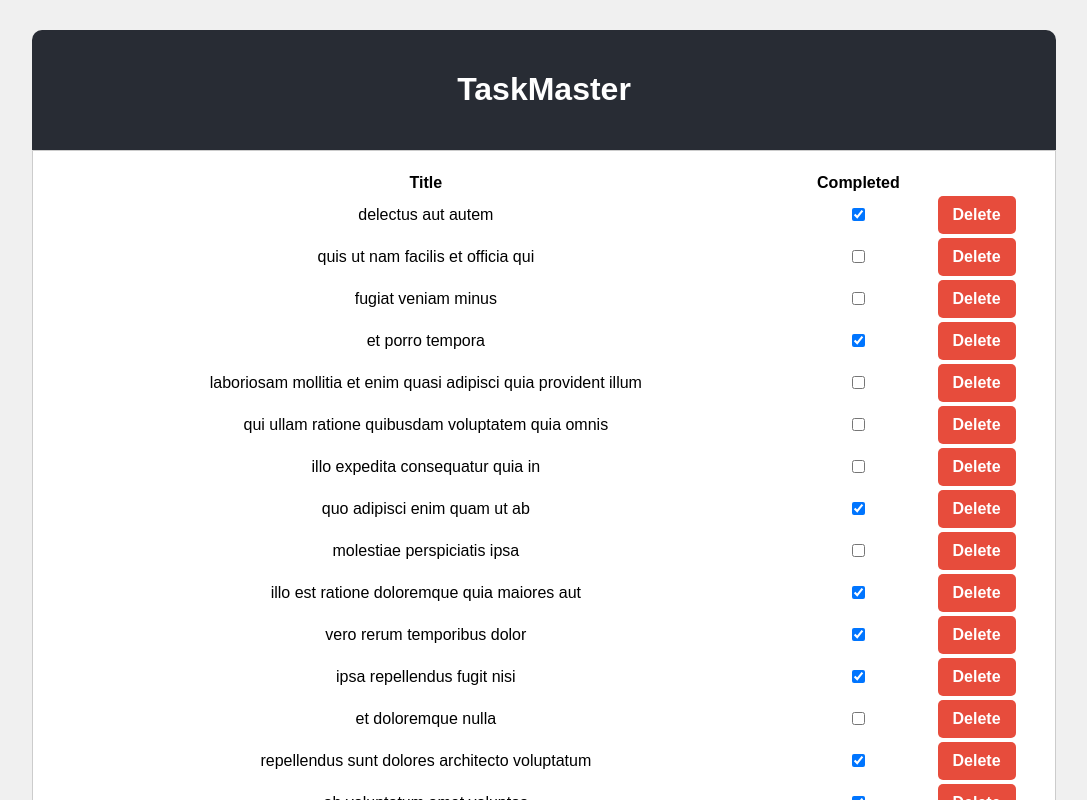
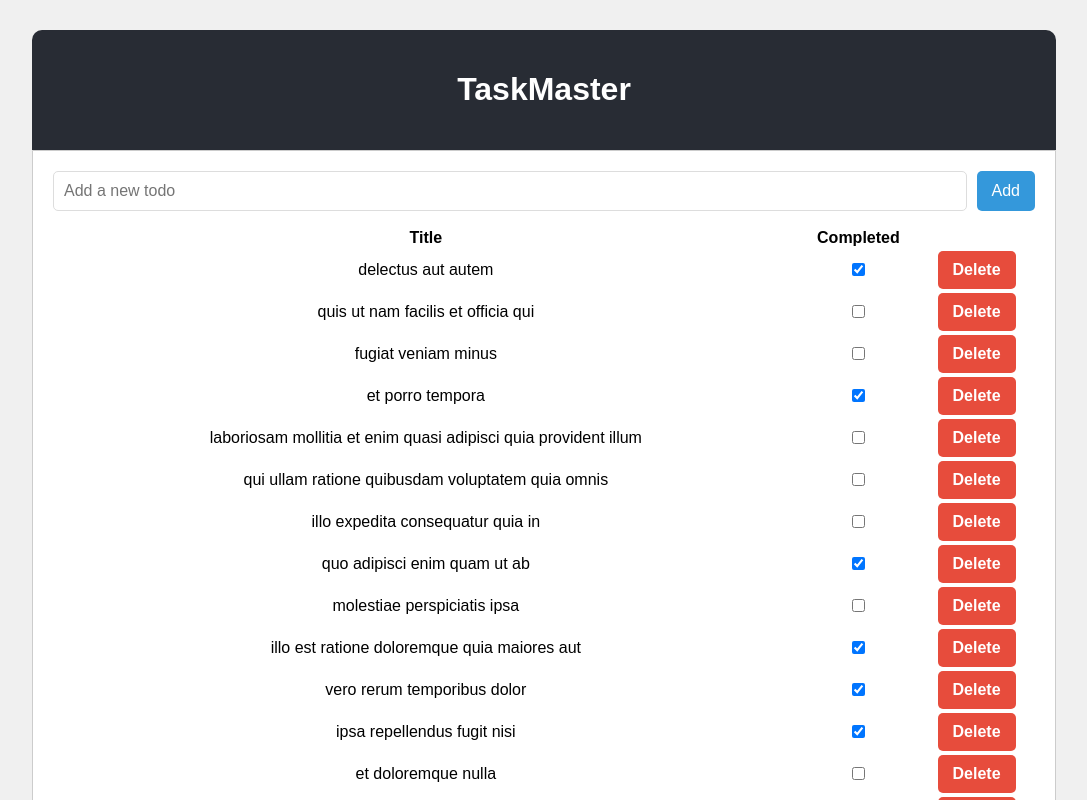
Before and after one commit to Etown-Computer-Science-Club/react-workshop, a React (Vite) app: page / in a window 1280 px wide. Shown: the top 800 px of the page, without its empty margins (96-1183 px from the left). Built offline with nearby package versions, Linux system fonts and the light colour scheme; data requests are answered from the project's data file.

Commit message:
Add functionality

```diff
--- a/src/App.css
+++ b/src/App.css
@@ -37,3 +37,32 @@ main {
     font-weight: 600;          /* Bold font weight */
     cursor: pointer;           /* Cursor changes to hand pointer on hover */
 }
+
+/* Container styling */
+.add-todo-container {
+    display: flex;           /* Arrange child elements in a row */
+    width: 100%;             /* Take up full width */
+    gap: 10px;               /* Space between input and button */
+    margin-bottom: 15px;     /* Add spacing between input and table */
+}
+
+/* Input field styling */
+.add-todo-container input {
+    flex-grow: 1;            /* Allow the input to take up available space */
+    padding: 10px;           /* Inner spacing */
+    font-size: 16px;         /* Font size */
+    border: 1px solid #ddd;  /* Border color */
+    border-radius: 5px;      /* Rounded corners */
+    outline: none;           /* Remove focus outline */
+}
+
+/* Button styling */
+.add-todo-container button {
+    padding: 10px 15px;      /* Padding */
+    font-size: 16px;         /* Font size */
+    background-color: #3498db; /* Button color */
+    color: #fff;            /* Text color */
+    border: none;           /* No border */
+    border-radius: 5px;     /* Rounded corners */
+    cursor: pointer;        /* Hand cursor on hover */
+}
--- a/src/components/ToDos.jsx
+++ b/src/components/ToDos.jsx
@@ -1,9 +1,10 @@
 import React, { useEffect, useState } from 'react';
 import ToDo from './ToDo';
-import { getToDos, deleteToDo, updateToDo } from '../services/toDoService';
+import { getToDos, deleteToDo, updateToDo, addToDo } from '../services/toDoService';
 
 const ToDos = () => {
 	const [toDos, setToDos] = useState([]);
+	const [toDoTitle, setToDoTitle] = useState('');
 
 	useEffect(() => {
 		async function fetchData() {
@@ -48,7 +49,34 @@ const ToDos = () => {
 		}
 	}
 
+	async function handleAddToDo() {
+		const originalToDos = toDos;
+
+		try {
+			const newToDo = await addToDo(toDoTitle, false);
+
+			const newToDos = [...toDos, newToDo];
+			setToDos(newToDos);
+			setToDoTitle('');
+		} catch (e) {
+			console.error(e);
+			setToDos(originalToDos);
+		}
+	}
+
 	return (
+		<>
+			<div className='add-todo-container'>
+				<input
+					type="text"
+					placeholder="Add a new todo"
+					value={toDoTitle}
+					onChange={(event) => setToDoTitle(event.target.value)}
+				/>
+				<button onClick={handleAddToDo}>
+					Add
+				</button>
+			</div>
 			<table className='todosTable'>
 				<thead>
 					<tr>
@@ -70,6 +98,7 @@ const ToDos = () => {
 					))}
 				</tbody>
 			</table>
+		</>
 	);
 };
 
```
Lines whose indentation alone changed are shown as unchanged.
